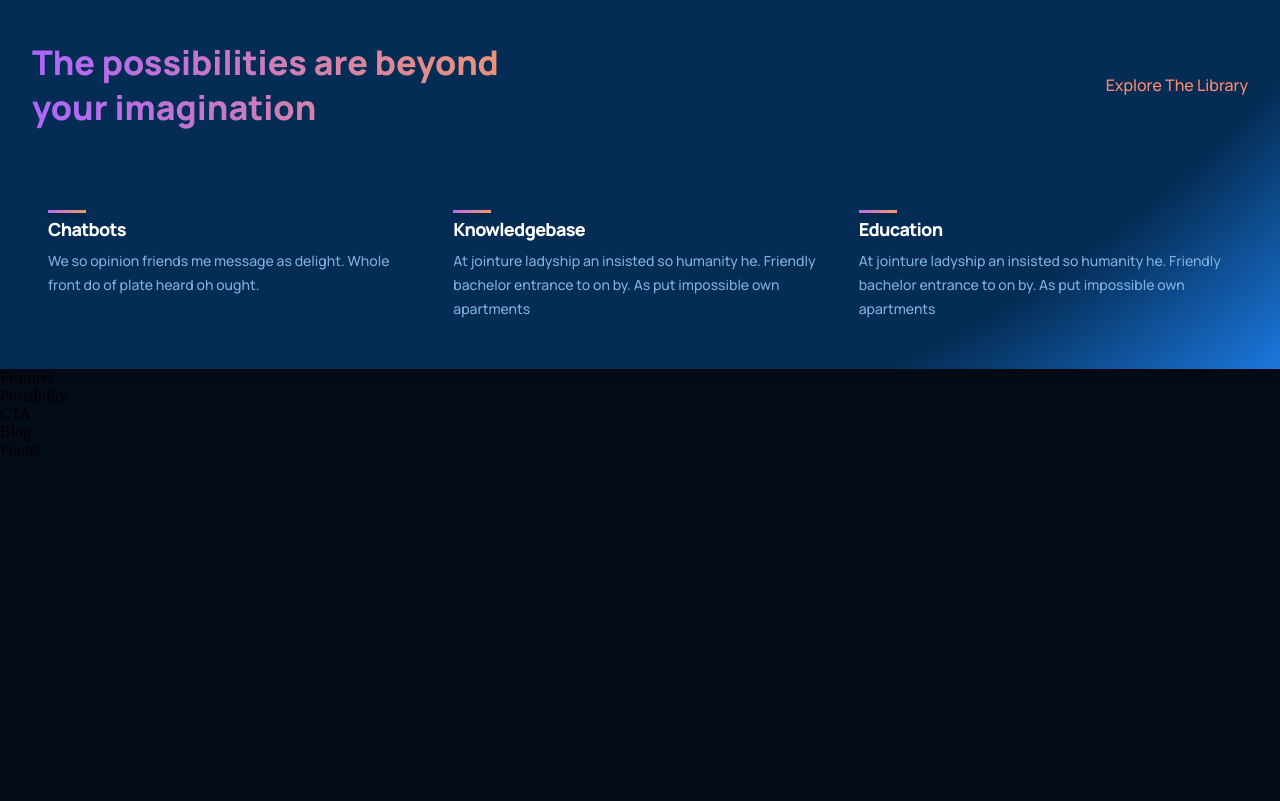
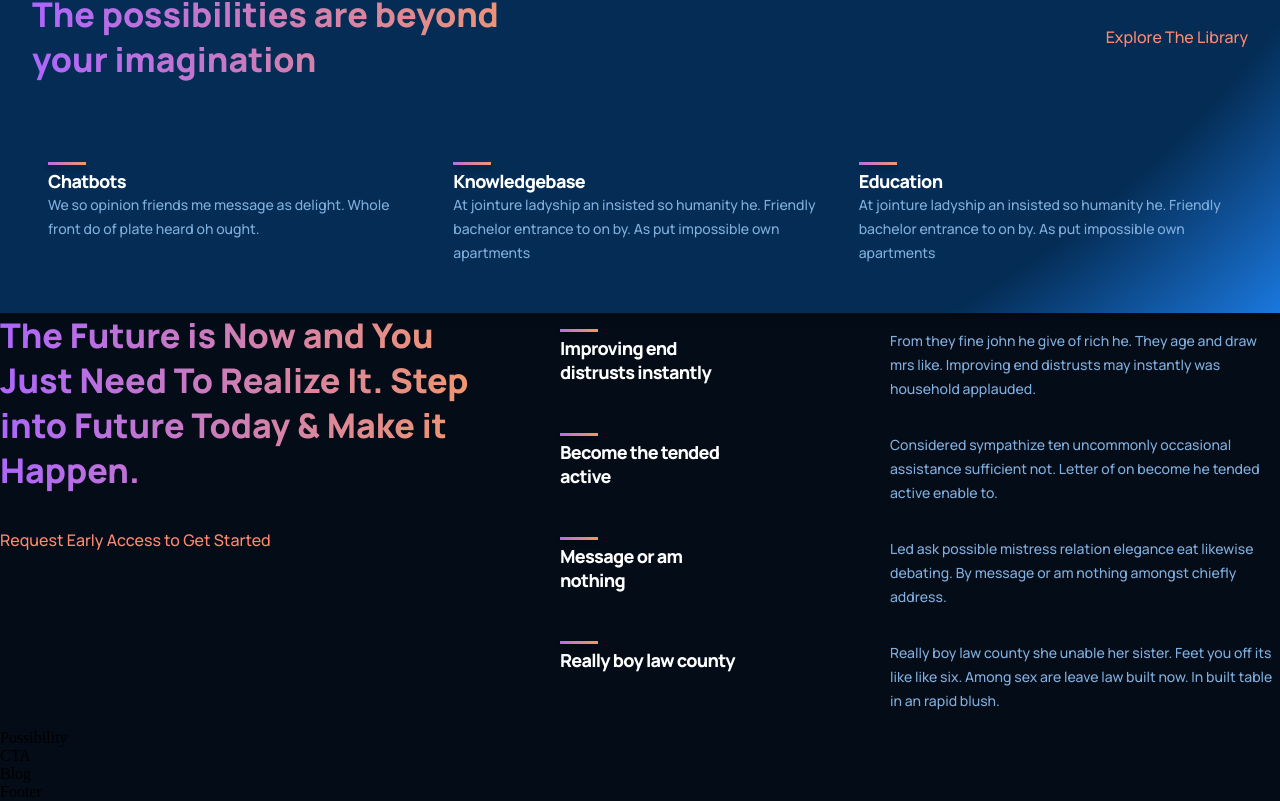
Before and after one commit to syrym-umbetov/jpt3_us, a React (Create React App) app: page / in a window 1280 px wide. Shown: the part 1022-1823 px from the top of the page. Before the commit the page ends 1481 px from the top, so only its background shows below. Built offline with nearby package versions, Linux system fonts and the light colour scheme.

Commit message:
Features filling

```diff
--- a/src/components/feature/Feature.jsx
+++ b/src/components/feature/Feature.jsx
@@ -8,7 +8,7 @@
                 <div />
                 <h1>{title}</h1>
             </div>
-            <div className="gpt3__features-container_feature-text">
+            <div className="gpt3__features-container__feature-text">
                 {text}
             </div>
         </div>
--- a/src/components/feature/feature.css
+++ b/src/components/feature/feature.css
@@ -30,13 +30,13 @@
     margin-bottom: 0.25rem;
 }
 
-.gpt3__features-container_feature-text {
+.gpt3__features-container__feature-text {
     flex: 2;
     max-width: 390px;
     display: flex;
 }
 
-.gpt3__features-container_feature-text {
+.gpt3__features-container__feature-text {
     font-family: var(--font-family);
     font-weight: 500;
     font-size: 14px;
--- a/src/containers/features/Features.jsx
+++ b/src/containers/features/Features.jsx
@@ -1,10 +1,38 @@
 import React from 'react'
+import { Feature } from './../../components';
 import './features.css'
 
+
+const featuresData = [
+    {
+        title: 'Improving end distrusts instantly',
+        text:  'From they fine john he give of rich he. They age and draw mrs like. Improving end distrusts may instantly was household applauded.'
+    },
+    {
+        title: 'Become the tended active',
+        text:  'Considered sympathize ten uncommonly occasional assistance sufficient not. Letter of on become he tended active enable to.'
+    },
+    {
+        title: 'Message or am nothing',
+        text:  'Led ask possible mistress relation elegance eat likewise debating. By message or am nothing amongst chiefly address.'
+    },
+    {
+        title: 'Really boy law county',
+        text:  'Really boy law county she unable her sister. Feet you off its like like six. Among sex are leave law built now. In built table in an rapid blush.'
+    },
+]
 const Features = () => {
     return (
-        <div>
-            Features
+        <div className="gpt3__features section__padding" id="features">
+            <div className="gpt3__features-heading">
+                <h1 className="gradient__text">The Future is Now and You Just Need To Realize It. Step into Future Today & Make it Happen.</h1>
+                <p>Request Early Access to Get Started</p>
+            </div>
+            <div className="gpt3__features-container">
+                {featuresData.map((item, index) => (
+                    <Feature title={item.title} text={item.text} key={item.title + index}/>
+                ))}
+            </div>
         </div>
     )
 }
--- a/src/containers/features/features.css
+++ b/src/containers/features/features.css
@@ -0,0 +1,43 @@
+.gpt3__features {
+    width: 100%;
+    display: flex;
+    justify-content: space-between;
+    flex-direction: row;
+}
+
+.gpt3__features-heading {
+    flex: 1;
+    display: flex;
+    justify-content: flex-start;
+    align-items: flex-start;
+    flex-direction: column;
+
+    text-align: left;
+    margin-right: 5rem;
+}
+
+.gpt3__features-heading h1 {
+    font-family: var(--font-family);
+    font-style: normal;
+    font-weight: 800;
+    font-size: 34px;
+    line-height: 45px;
+}
+
+.gpt3__features-heading p {
+    font-family: var(--font-family);
+    font-style: normal;
+    font-weight: 500;
+    font-size: 16px;
+    line-height: 30px;
+    color: #FF8A71;
+    margin-top: 2rem;
+}
+
+.gpt3__features-container {
+    flex: 1.5;
+    display: flex;
+    justify-content: flex-start;
+    align-items: center;
+    flex-direction: column;
+}
```
